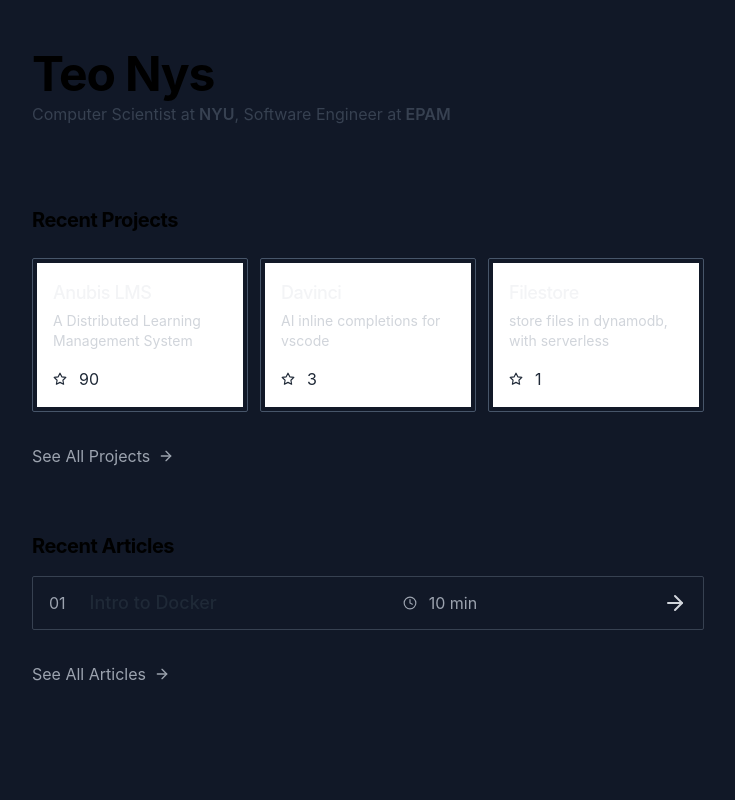
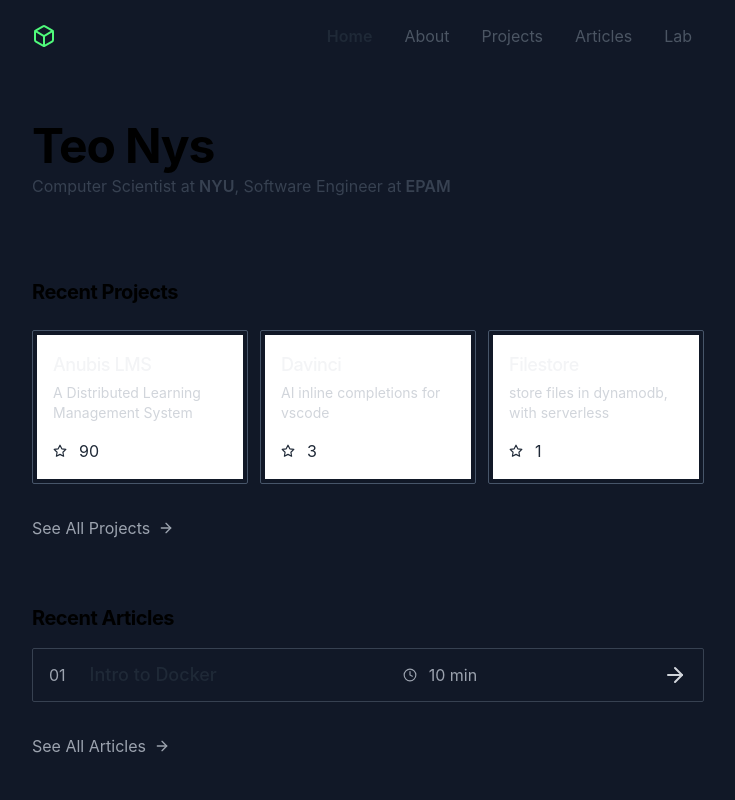
Before and after one commit to synoet/synoet.io, a Next.js app: page / in a window 1280 px wide. Shown: the top 800 px of the page, without its empty margins (272-1007 px from the left). Built offline with nearby package versions, Linux system fonts and the light colour scheme.

Commit message:
ADD Navbar

```diff
--- a/components/Layout.jsx
+++ b/components/Layout.jsx
@@ -2,6 +2,7 @@ import React from 'react';
 import Head from 'next/head';
 
 import Footer from './Footer';
+import Navbar from './Navbar';
 
 export default function Layout({children}){
   return (
@@ -11,6 +12,7 @@ export default function Layout({children}){
         <meta name="description" content="my personal website" />
         <link rel="icon" href="/favicon.ico" />
       </Head>
+      <Navbar/>
       <main className="flex flex-col justify-center px-8 bg-gray-900">
         {children}
         <Footer />
--- /dev/null
+++ b/components/Navbar.jsx
@@ -0,0 +1,44 @@
+import cn from 'classnames';
+
+import NextLink from 'next/link';
+import {useRouter} from 'next/router';
+import {Box} from 'react-feather';
+
+function NavItem({ href, text }) {
+  const router = useRouter();
+  const isActive = router.asPath === href;
+
+  return (
+    <NextLink href={href}>
+      <a
+        className={cn(
+          isActive
+            ? 'font-semibold text-gray-800 dark:text-gray-200'
+            : 'font-normal text-gray-600 dark:text-gray-400',
+          'hidden md:inline-block p-1 sm:px-3 sm:py-2 rounded-lg hover:bg-gray-200 dark:hover:bg-gray-800 transition-all'
+        )}
+      >
+        <span className="capsize">{text}</span>
+      </a>
+    </NextLink>
+  );
+}
+
+export default function Navbar(){
+  return (
+    <div className="flex flex-col justify-center items-center pb-4 pt-4">
+      <div className="flex w-full justify-between max-w-2xl items-center">
+        <div>
+          <Box size={24} className="text-green" />
+        </div>
+        <div className="flex gap-2 items-center">
+          <NavItem href='/' text="Home" />
+          <NavItem href='/about' text="About" />
+          <NavItem href='/projects' text="Projects" />
+          <NavItem href='/articles' text="Articles" />
+          <NavItem href="/lab" text="Lab" />
+        </div>
+      </div>
+    </div>
+  )
+}
--- a/package.json
+++ b/package.json
@@ -8,6 +8,7 @@
     "lint": "next lint"
   },
   "dependencies": {
+    "classnames": "^2.3.1",
     "next": "12.0.10",
     "react": "17.0.2",
     "react-dom": "17.0.2",
```
Also changed, not shown: 1 other file (tests, documents, lock files or other folders).
